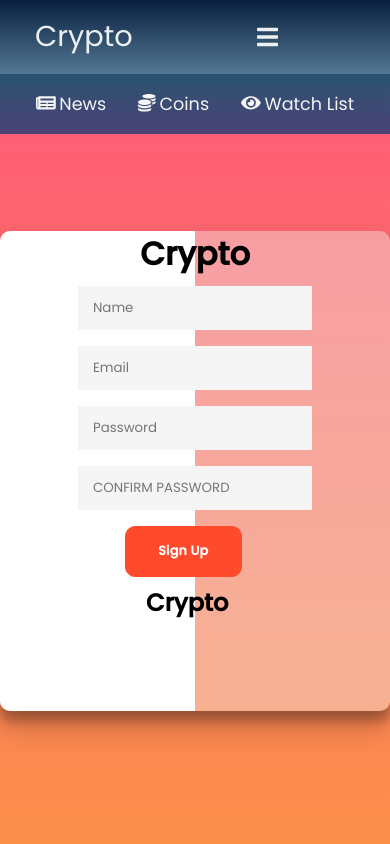
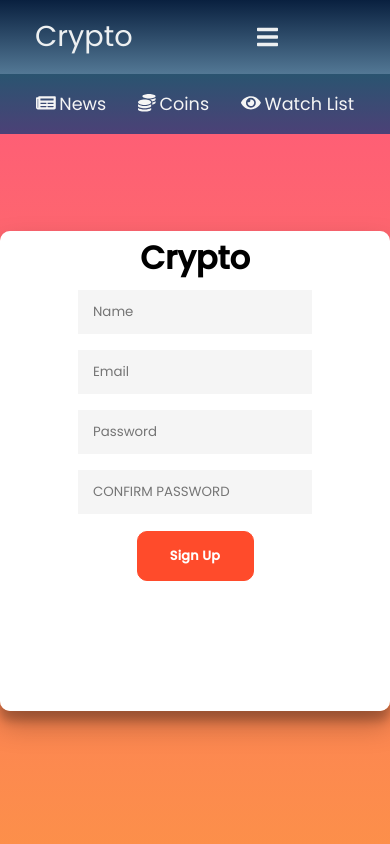
Before and after one commit to SanskritiKhatiyan/crypto-app, a React (Create React App) app in the folder frontend/: page /signup in a window 390 px wide. Shown: the top 844 px of the page. Built offline with nearby package versions, Linux system fonts and the light colour scheme.

Commit message:
Login/Signup Bugs fixed

```diff
--- a/frontend/src/components/Signin/Signin.css
+++ b/frontend/src/components/Signin/Signin.css
@@ -14,10 +14,11 @@
 #title {
   margin-top: -50vh;
   font-family: "Poppins", sans-serif;
+  margin-bottom: 3vh;
 }
 
 #lower_title {
-  top: 35vh;
+  top: 45vh;
   position: relative;
   font-weight: bold;
   font-size: 1.5rem;
@@ -26,14 +27,15 @@
 #signin {
   border-radius: 10px;
   border: 1px solid #ff4b2b;
-  top: 30vh;
+  top: 34vh;
   left: -7vw;
-  height: 4vh;
+  height: 3vh;
   width: 6vw;
   color: #ffffff;
   background-color: #ff4b2b;
   font-size: 0.8rem;
   font-weight: bold;
+
 }
 
 .form_css {
@@ -65,6 +67,7 @@ input {
   width: 768px;
   max-width: 100%;
   min-height: 480px;
+
 }
 
 .form-container {
@@ -153,7 +156,10 @@ input {
   height: 40px;
   width: 40px;
 }
-
+.pass_forget{
+  margin-left: 10vw;
+  font-size: 0.7rem;
+}
 .textclass {
   font-size: 0.8rem;
   color: black;
@@ -169,23 +175,20 @@ input {
     height: 6vh;
     width: 30vw;
     top: 30vh;
-    left: 15vw;
   }
   input {
-    margin-left: 50vw;
     width: 60vw;
     justify-content: center;
     align-items: center;
   }
   #lower_title {
-    margin-left: 46vw;
     margin-top: -4vh;
     width: 50vw;
   }
   .social-container {
-    margin-left: 50vw;
     display: flex;
     margin-top: 5vh;
+
   }
   .input_credentials {
     position: relative;
@@ -193,14 +196,15 @@ input {
   }
   #title {
     margin-top: -46vh;
-    margin-left: 50vw;
     width: 50vw;
   }
   .pass_forget {
-    margin-left: 50vw;
     width: 50vw;
   }
   .container_signin {
     margin-top: -20vh;
   }
+  .sign-in-container{
+    width: 100%;
+  }
 }
--- a/frontend/src/components/Signup/Signup.css
+++ b/frontend/src/components/Signup/Signup.css
@@ -12,7 +12,7 @@
 	height: 90vh;
 
 }
-#title{
+#signup_title{
 	margin-top: -45vh;
 }
 
--- a/frontend/src/components/Signup/Signup.js
+++ b/frontend/src/components/Signup/Signup.js
@@ -64,7 +64,7 @@ const Signup = () => {
             action="#"
             className="form_css"
           >
-            <h1 id="title">Crypto</h1>
+            <h1 id="signup_title">Crypto</h1>
 
             <input
               type="name"
@@ -109,7 +109,7 @@ const Signup = () => {
             <button type="submit" name="signup" onClick={sendData} id="signin">
               Sign Up
             </button>
-            <p id="lower_title"> Crypto</p>
+
           </form>
         </div>
         <div class="overlay-container">
```
